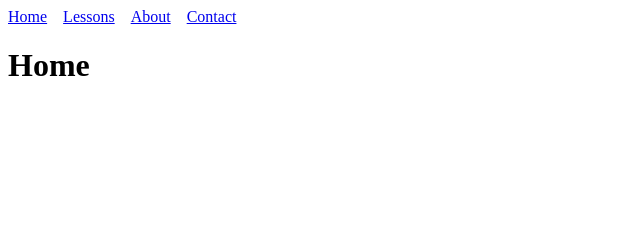
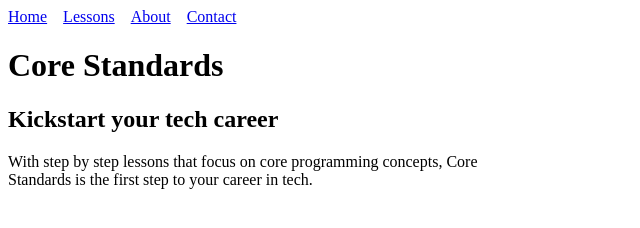
Before and after one commit to andyrewlee/corestandards, a Gatsby site: page / in a window 1280 px wide. Shown: the whole page, without its empty margins (0-640 px from the left). Built offline with nearby package versions, Linux system fonts and the light colour scheme; Gatsby itself is replaced by a stand-in of ours.

Commit message:
Add copy to home page

```diff
--- a/src/pages/index.js
+++ b/src/pages/index.js
@@ -3,7 +3,9 @@ import PageTemplate from '../templates/PageTemplate';
 
 const Home = () => (
   <PageTemplate>
-    <h1>Home</h1>
+    <h1>Core Standards</h1>
+    <h2>Kickstart your tech career</h2>
+    <p>With step by step lessons that focus on core programming concepts, Core Standards is the first step to your career in tech.</p>
   </PageTemplate>
 );
 
--- a/src/templates/PageTemplate.js
+++ b/src/templates/PageTemplate.js
@@ -1,11 +1,16 @@
 import React from 'react';
+import styled from 'styled-components';
 import Navbar from '../components/Navbar';
 
+const StyledDiv = styled.div`
+  max-width: 480px;
+`;
+
 const PageTemplate = ({ children }) => (
-  <>
+  <StyledDiv>
     <Navbar />
     {children}
-  </>
+  </StyledDiv>
 );
 
 export default PageTemplate;
```
